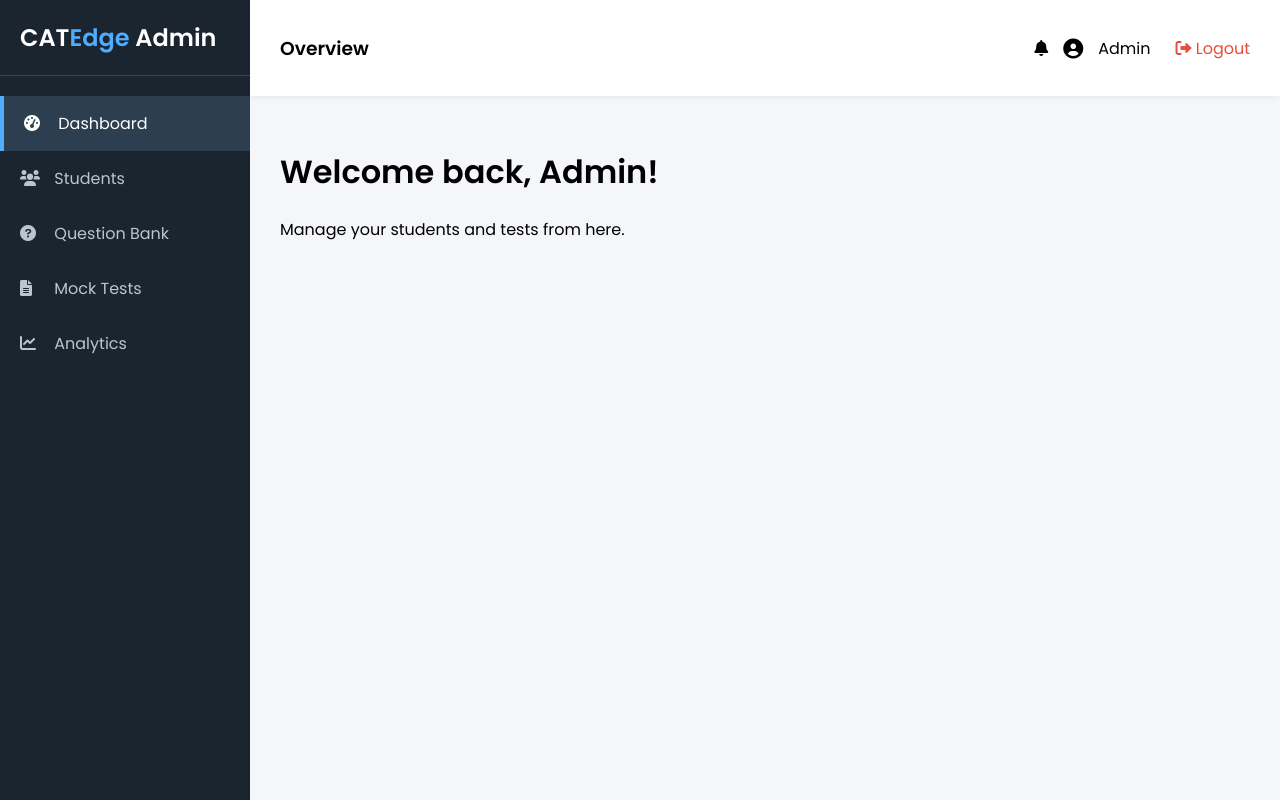
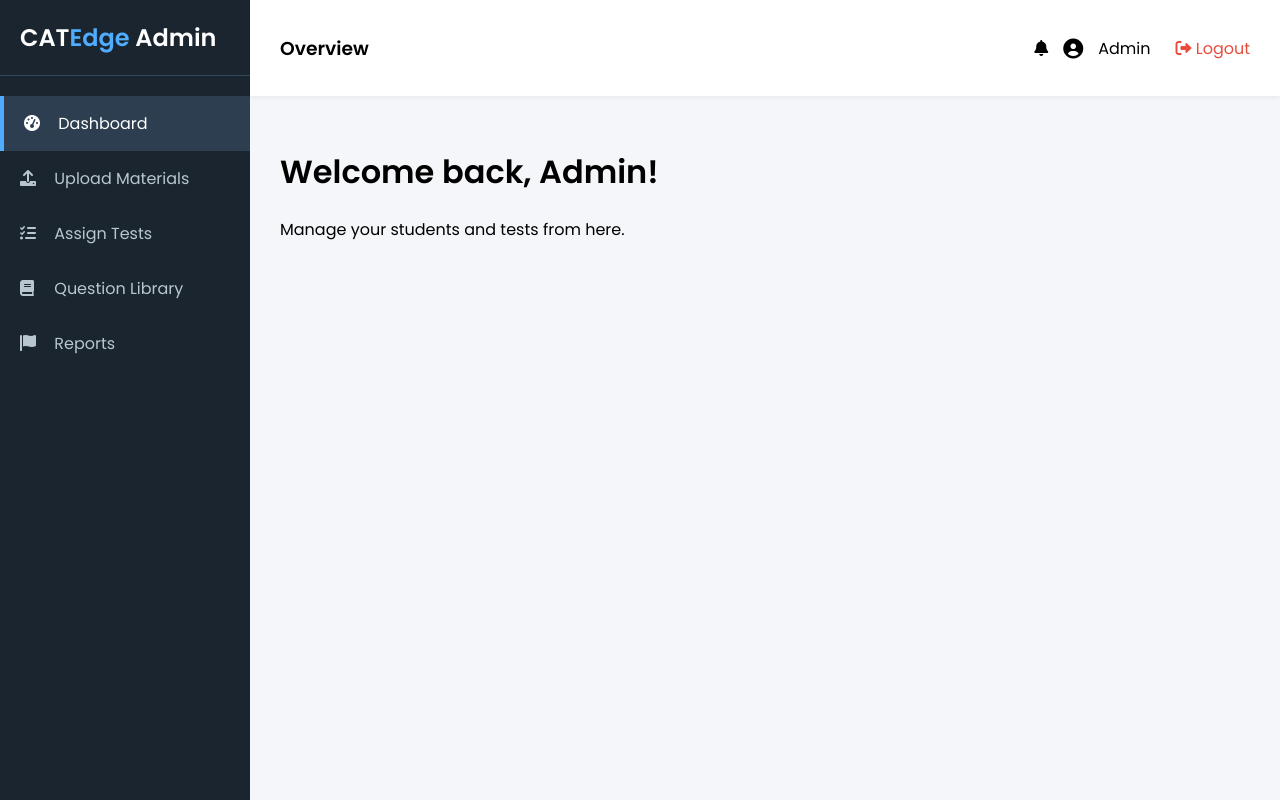
Before and after one commit to Dhakshitaa-SK/CatEdge, a Flask app: page /dashboard in a window 1280 px wide. Run offline with Flask 3, Linux system fonts and the light colour scheme; the visitor is signed in with stand-in values (Sample User, id 1); some libraries are stand-ins or nearby versions.

Commit message:
Modified the dashboards

```diff
--- a/templates/admin_dashboard.html
+++ b/templates/admin_dashboard.html
@@ -29,12 +29,22 @@
     <div class="sidebar">
         <div class="logo">CAT<span>Edge</span> Admin</div>
         <div class="menu">
-            <a href="#" class="active"><i class="fas fa-tachometer-alt"></i> Dashboard</a>
-            <a href="#"><i class="fas fa-users"></i> Students</a>
-            <a href="#"><i class="fas fa-question-circle"></i> Question Bank</a>
-            <a href="#"><i class="fas fa-file-alt"></i> Mock Tests</a>
-            <a href="#"><i class="fas fa-chart-line"></i> Analytics</a>
-        </div>
+    <a href="{{ url_for('dashboard') }}" class="active">
+        <i class="fas fa-tachometer-alt"></i> Dashboard
+    </a>
+    <a href="#">
+        <i class="fas fa-upload"></i> Upload Materials
+    </a>
+    <a href="#">
+        <i class="fas fa-tasks"></i> Assign Tests
+    </a>
+    <a href="#">
+        <i class="fas fa-book"></i> Question Library
+    </a>
+    <a href="#">
+        <i class="fas fa-flag"></i> Reports
+        </a>
+</div>
     </div>
 
     <div class="main-content">
--- a/templates/index.html
+++ b/templates/index.html
@@ -27,7 +27,7 @@
                 <li><a href="#exam-info">Exam Details</a></li>
                 <li><a href="#">Mock Tests</a></li>
                 <li><a href="#">Free Resources</a></li>
-                <li class="nav-item-login"><a href="{{ url_for('login') }}" class="btn-login">Start your Journey</a></li>
+                <li class="nav-item-login"><a href="{{ url_for('login') }}" class="btn-login">Login</a></li>
             </ul>
         </div>
     </nav>
--- a/templates/student_dashboard.html
+++ b/templates/student_dashboard.html
@@ -27,6 +27,7 @@
         <div class="brand"><i class="fas fa-graduation-cap"></i> CAT<span>Edge</span></div>
         <div class="nav-links">
     <a href="#"><i class="fas fa-home"></i> Home</a>
+    <a href="#"><i class="fas fa-folder-open"></i> Learning Module</a>
     <a href="#"><i class="fas fa-book-open"></i> My Tests</a>
     <a href="#"><i class="fas fa-chart-pie"></i> Analysis</a>
     <a href="#"><i class="fas fa-user"></i> Profile</a>
```
Lines whose indentation alone changed are shown as unchanged.
